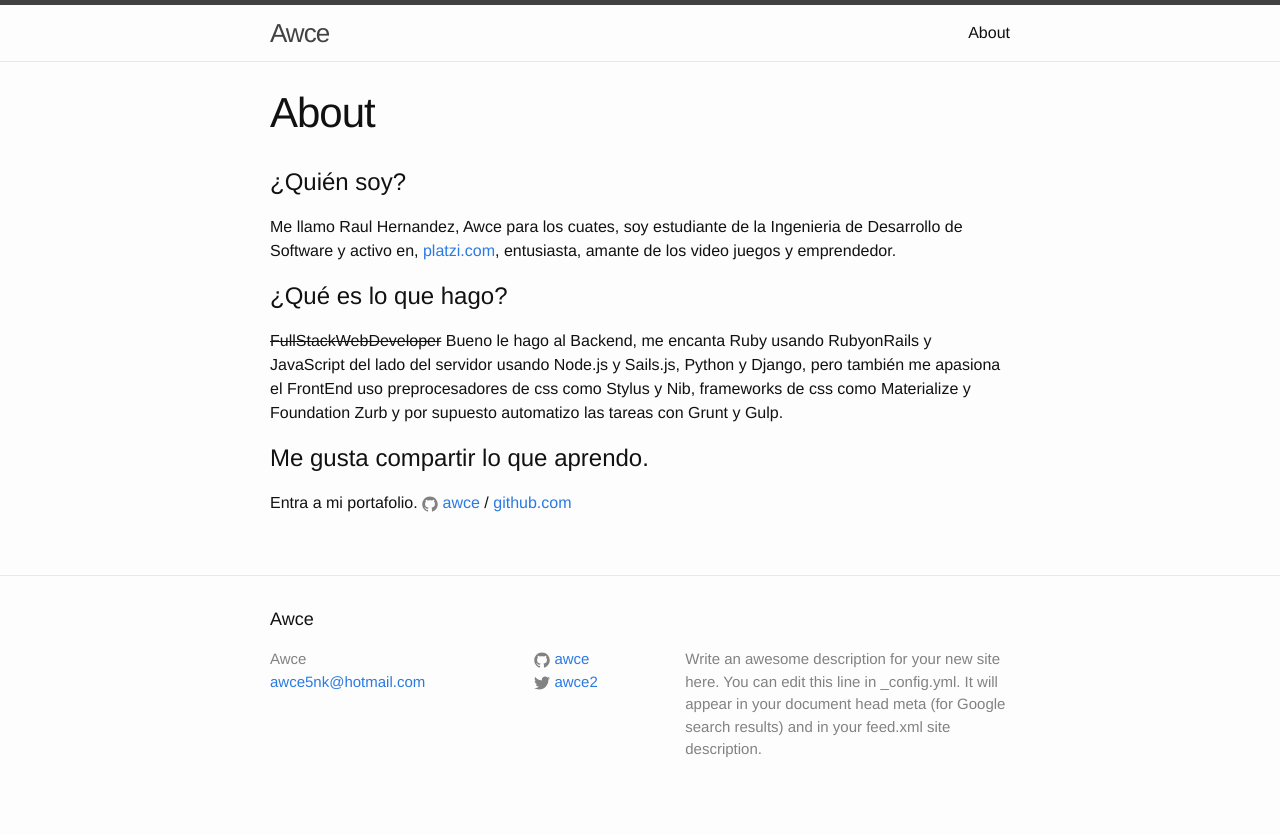
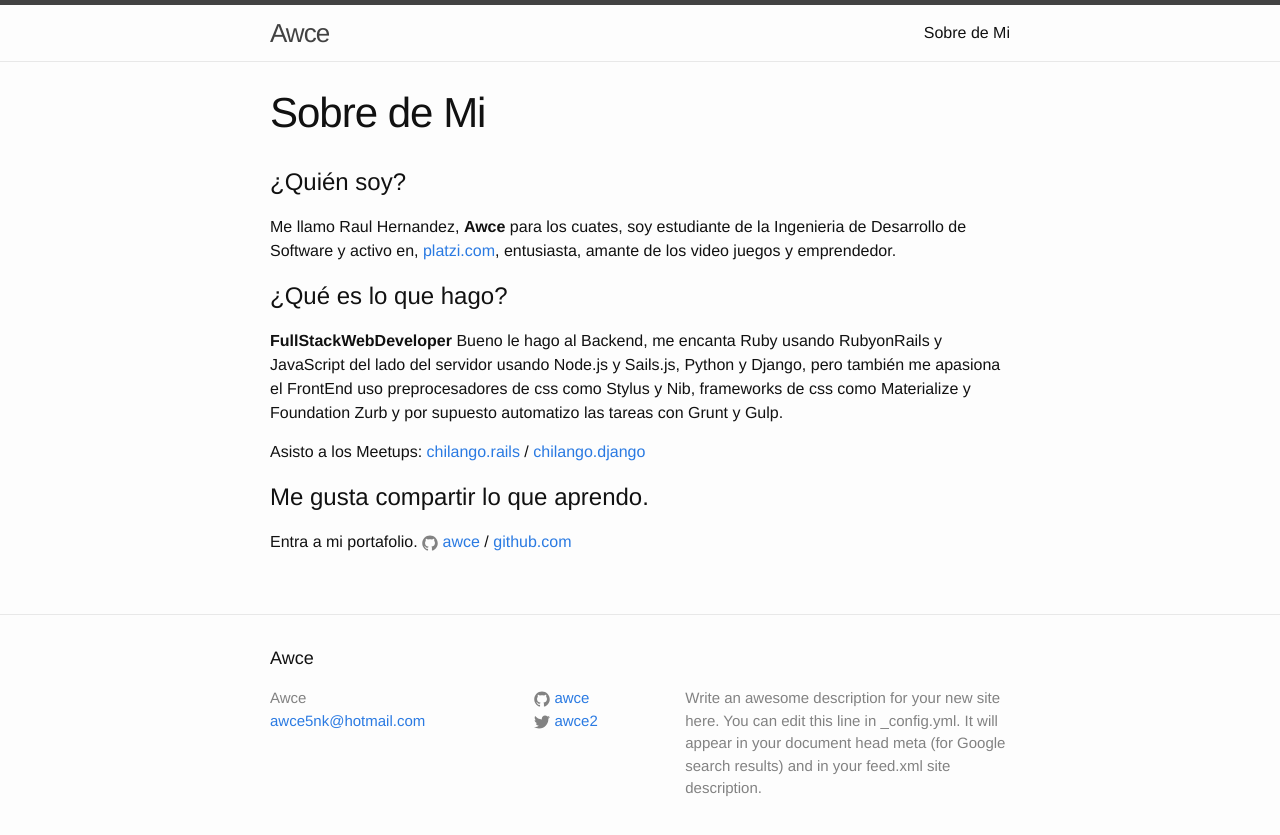
Before and after one commit to Awce/awces, a Jekyll site: the page built from about.md, in a window 1280 px wide. Shown: the top 835 px of the page. Built offline with Jekyll 4.4.1, drawn with Linux system fonts in a browser that asks for light colours.

Commit message:
Fixed about

```diff
--- a/about.md
+++ b/about.md
@@ -1,20 +1,24 @@
 ---
 layout: page
-title: About
+title: Sobre de Mi
 permalink: /about/
 ---
 # ¿Quién soy?
 
-Me llamo Raul Hernandez, Awce para los cuates, soy estudiante de la Ingenieria de Desarrollo de Software y activo en,
+Me llamo Raul Hernandez, **Awce** para los cuates, soy estudiante de la Ingenieria de Desarrollo de Software y activo en,
 [platzi.com](http://platzi.com), entusiasta, amante de los video juegos y emprendedor.
 
 # ¿Qué es lo que hago?
 
-~~FullStackWebDeveloper~~ Bueno le hago al Backend, me encanta Ruby usando RubyonRails y JavaScript del lado del servidor usando Node.js y Sails.js, Python y Django, pero también me apasiona el FrontEnd uso preprocesadores de css como Stylus y Nib, frameworks de css como Materialize y Foundation Zurb y por supuesto automatizo las tareas con Grunt y Gulp.
+**FullStackWebDeveloper** Bueno le hago al Backend, me encanta Ruby usando RubyonRails y JavaScript del lado del servidor usando Node.js y Sails.js, Python y Django, pero también me apasiona el FrontEnd uso preprocesadores de css como Stylus y Nib, frameworks de css como Materialize y Foundation Zurb y por supuesto automatizo las tareas con Grunt y Gulp.
+
+Asisto a los Meetups:
+[chilango.rails](http://chilangorails.com/) /
+[chilango.django](http://www.chilangodjango.com/)
 
 
 # Me gusta compartir lo que aprendo.
 
 Entra a mi portafolio.
 {% include icon-github.html username="awce" %} /
-[github.com](http://github.com/github_username)
+[github.com](http://github.com/awce)
```
